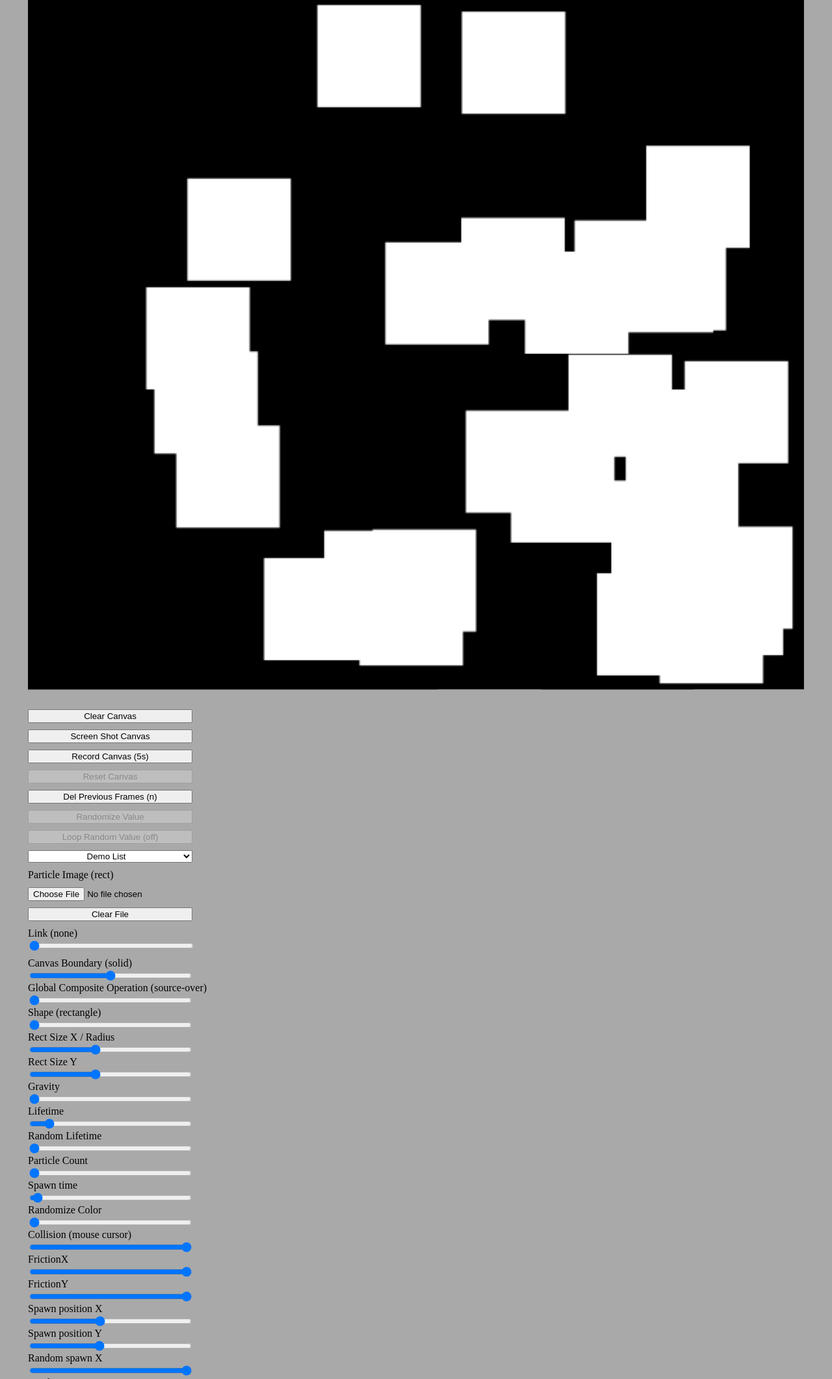
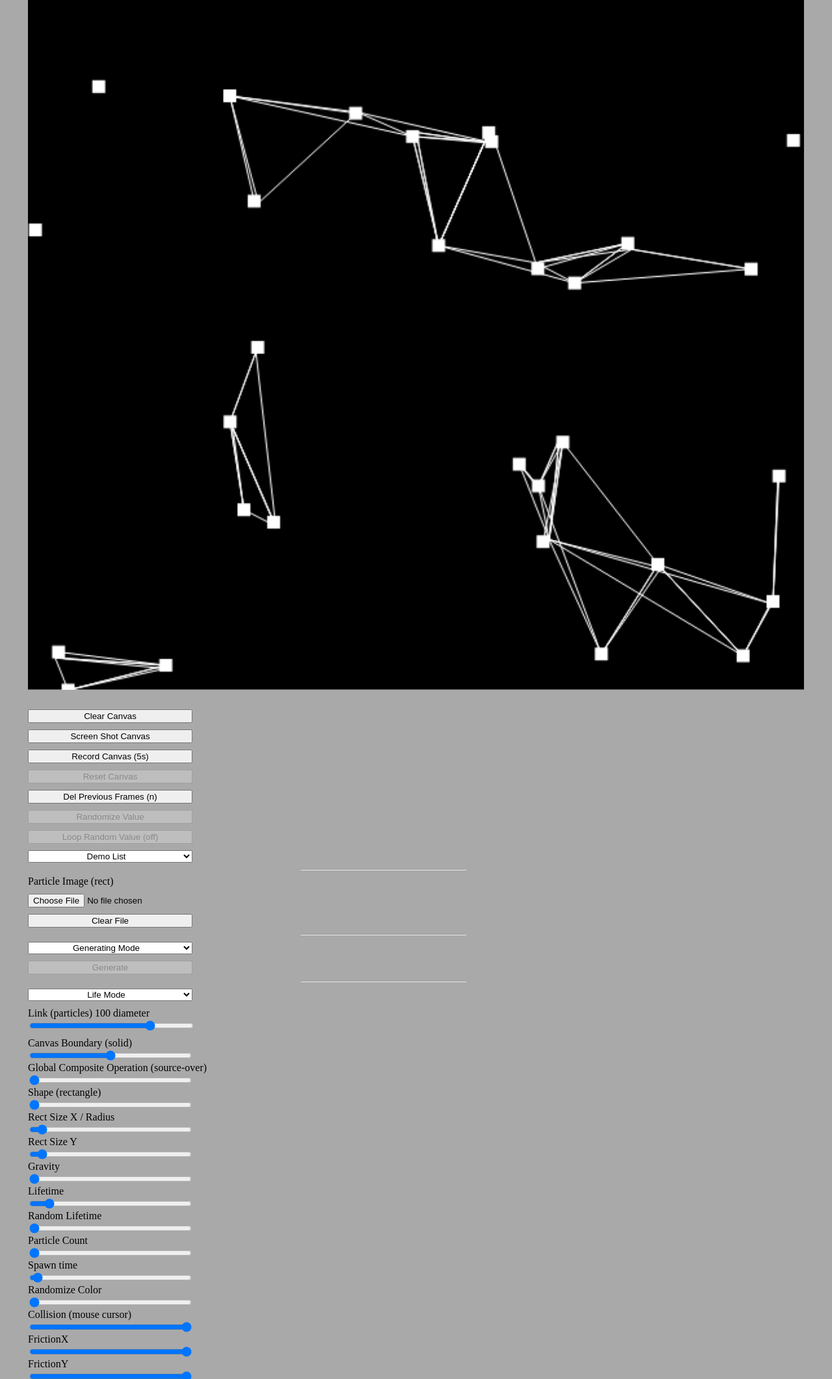
Before and after one commit to kippsGit/2020, a PHP site: page / in a window 1280 px wide. Shown: the whole page at 65% size. Run offline with PHP 8.4, Linux system fonts and the light colour scheme.

Commit message:
Add files via upload

```diff
--- a/Particle/ext.js
+++ b/Particle/ext.js
@@ -25,6 +25,12 @@ let demo = [
 		},
 		{
 		 "a":3, "b":1, "c":1, "d":1, "e":0, "f":25, "g":0, "h":100, "i":1, "j":1, "k":0, "l":0, "m":1, "n":1, "o":1, "p":288, "q":258, "r":1, "s":1, "t":9.3, "u":5, "v":10, "w":5, "x":255, "y":255, "z":255, "aa":1, "bb":0, "cc":0, "dd":0, "ee":1,  "ff":false
+		},
+		{
+		 "a":3, "b":1, "c":1, "d":0, "e":1, "f":200, "g":0, "h":100, "i":1, "j":1, "k":0, "l":0, "m":1, "n":1, "o":1, "p":288, "q":258, "r":1, "s":1, "t":9.3, "u":5, "v":10, "w":5, "x":255, "y":255, "z":255, "aa":1, "bb":0, "cc":0, "dd":0, "ee":1,  "ff":false
+		},
+		{
+		 "a":3, "b":1, "c":1, "d":1, "e":0, "f":10, "g":0, "h":397, "i":0, "j":1, "k":200, "l":0, "m":0, "n":1, "o":1, "p":295, "q":265, "r":1, "s":1, "t":10, "u":5, "v":10, "w":5, "x":255, "y":0, "z":0, "aa":1, "bb":0, "cc":0, "dd":0, "ee":0.1,  "ff":false
 		}
 	];
 // use this to log the current controller values u made, copy ang paste it above to add selection to the demos :)
--- a/Particle/index.html
+++ b/Particle/index.html
@@ -17,13 +17,18 @@
 	<input id="loopRandomValueController" type="button" value="Loop Random Value (off)" onclick="loop_rndVal()" disabled="true">
 
 	<select id="demoListController"></select>
+	<hr>
 	<label id="particleImageControllerLabel" for="demoListController">Particle Image (rect)</label>
 	<input type="file" id="particleImageController">
 	<input id="clearFileInputController" type="button" value="Clear File" onclick="clrFI()">
-	<!-- <select id="linkController"></select> -->
+	<hr>
+	<select id="modeController"></select>
+	<input id="generateParticlesController" type="button" value="Generate" onclick="createParticles()" disabled="true">
+	<hr>
+	<select id="lifeModeController"></select>
 
 	<label id="linkControllerLabel" for="linkController">Link (nothing)</label>
-	<input id="linkController" type="range" min="0" max="4" value="0">
+	<input id="linkController" type="range" min="0" max="4" value="3">
 	<label id="canvasBoundaryControllerLabel" for="canvasBoundaryController">Canvas Boundary (nothing)</label>
 	<input id="canvasBoundaryController" type="range" min="0" max="2" value="1">
 	<label id="GCOControllerLabel" for="GCOController">Global Composite Operation (source-over)</label>
@@ -31,9 +36,9 @@
 	<label id="shapeControllerLabel" for="shapeController">Shape (Rectangle)</label>
 	<input id="shapeController" type="range" min="0" max="1" value="0">
 	<label for="sizeXController">Rect Size X / Radius</label>
-	<input id="sizeXController" type="range" min="0" max="200" value="80">
+	<input id="sizeXController" type="range" min="0" max="200" value="10">
 	<label for="sizeYController">Rect Size Y</label>
-	<input id="sizeYController" type="range" min="0" max="200" value="80">
+	<input id="sizeYController" type="range" min="0" max="200" value="10">
 	<label for="gravityController">Gravity</label>
 	<input id="gravityController" type="range" min="0" max="10" step="0.1" value="0">
 	<label for="lifeTimeController">Lifetime</label>
--- a/Particle/main.js
+++ b/Particle/main.js
@@ -47,7 +47,9 @@ let canvas = document.querySelector("#canvas"),
 		deletePreviousFrames = document.querySelector("#deletePreviousFrames"),
 		recordCanvas = document.querySelector("#recordCanvas"),
 		demoListController = document.querySelector("#demoListController"),
-		particleImageController = document.querySelector("#particleImageController");
+		particleImageController = document.querySelector("#particleImageController"),
+		modeController = document.querySelector("#modeController"),
+		lifeModeController = document.querySelector("#lifeModeController");
 
 	let eyeImage = new Image(),
 		fReader = new FileReader();
@@ -55,6 +57,19 @@ let canvas = document.querySelector("#canvas"),
 
 	particleImageController.addEventListener("change", ()=>{
 		fReader.readAsDataURL(particleImageController.files[0]);
+	})
+	modeController.addEventListener("change", ()=>{
+		// mode operation
+		switch(modeController.options.selectedIndex){
+			case 1:
+				CP = setInterval(createParticles, parseInt(creationTimeController.value));
+				generateParticlesController.disabled = true;
+			break;
+			case 2:
+				generateParticlesController.disabled = false;
+				clearInterval(CP)
+			break;
+		}
 	})
 
 	//default values
@@ -70,7 +85,9 @@ let canvas = document.querySelector("#canvas"),
 
 	let controllerFrame = document.querySelector("#controllerFrame");
 
-	let indx = 0, event, demoSelected = 0;
+	let indx = 0,
+		event,
+		demoSelected = 0;
 
 	//demo list
 	demoListController.options[0] = new Option("Demo List");
@@ -85,6 +102,16 @@ let canvas = document.querySelector("#canvas"),
 			selectDemo(demoSelected);
 		}
 	})
+
+	// mode controller list
+	modeController.options[0] = new Option("Generating Mode");
+	modeController.options[1] = new Option("Infinite - default");
+	modeController.options[2] = new Option("Finite");
+
+	// lifetime mode list
+	lifeModeController.options[0] = new Option("Life Mode");
+	lifeModeController.options[1] = new Option("Infinite");
+	lifeModeController.options[2] = new Option("Finite - default");
 
 	let particle = function(){
 			this.mass = .0001;
@@ -146,13 +173,25 @@ let canvas = document.querySelector("#canvas"),
 				this.pos.x += this.vel.x;
 				this.pos.y += this.vel.y;
 
-				this.vel.x *= this.friction.x;
-				this.vel.y *= this.friction.y;
+				//generating mode operation
+				switch(lifeModeController.options.selectedIndex){
+					case 0:
+						this.life++;
+						if (this.life >= this.maxLife){
+							delete partArr[this.idd];
+						}
+					break;
+					case 1:
 
-				this.life++;
-				if (this.life >= this.maxLife){
-					delete partArr[this.idd];
+					break;
+					case 2:
+						this.life++;
+						if (this.life >= this.maxLife){
+							delete partArr[this.idd];
+						}
+					break;
 				}
+
 				//canvas boundary operation
 				switch(parseInt(canvasBoundaryController.value)){
 					case 0:
@@ -487,7 +526,7 @@ let canvas = document.querySelector("#canvas"),
 								    eyeImage.src = event.target.result;
 								}
 								//eyeImage.src = particleImageController.files[0].name;
-								c.drawImage(eyeImage, 0, 0, 1200, 800, this.pos.x, this.pos.y, this.siz.w, this.siz.h);
+								c.drawImage(eyeImage, 0, 0, 1000, 1000, this.pos.x, this.pos.y, this.siz.w, this.siz.h);
 							}
 
 
@@ -839,6 +878,8 @@ function resolveCollision(part, otherParticle) {
 
 		// loop
 		setInterval(()=>{
+
+			// saving to temporary canvas for exporting webm video
 			if(transferCanvasToTempCanvas){
 				tempCNVS.width = canvas.width;
 				tempCNVS.height = canvas.height/2;
--- a/Particle/style.css
+++ b/Particle/style.css
@@ -21,7 +21,7 @@
 		white-space: nowrap;
 	}
 
-	#clearCanvasController, #randomValueController, #loopRandomValueController, #GCOController, #saveCanvas, #resetCanvas, #shapeController, #sizeXController, #sizeYController, #gravityController, #lifeTimeController, #randomlifeTimeController, #posXController, #posYController, #randomXController, #randomYController, #velXMaxController, #velXMinController, #velYMaxController, #velYMinController, #particleCountController, #creationTimeController, #redChannelController, #greenChannelController, #blueChannelController, #alphaChannelController, #bgRedChannelController, #bgGreenChannelController, #bgBlueChannelController, #bgAlphaChannelController, #randomColorController, #canvasBoundaryController, #linkController, #frictionXController, #frictionYController, #collisionController, #dropdownWrapper, #demoListController, #particleImageController, #clearFileInputController{
+	#clearCanvasController, #randomValueController, #loopRandomValueController, #GCOController, #saveCanvas, #resetCanvas, #shapeController, #sizeXController, #sizeYController, #gravityController, #lifeTimeController, #randomlifeTimeController, #posXController, #posYController, #randomXController, #randomYController, #velXMaxController, #velXMinController, #velYMaxController, #velYMinController, #particleCountController, #creationTimeController, #redChannelController, #greenChannelController, #blueChannelController, #alphaChannelController, #bgRedChannelController, #bgGreenChannelController, #bgBlueChannelController, #bgAlphaChannelController, #randomColorController, #canvasBoundaryController, #linkController, #frictionXController, #frictionYController, #collisionController, #dropdownWrapper, #demoListController, #particleImageController, #clearFileInputController, #modeController, #generateParticlesController, #lifeModeController{
 		position: relative;
 		/*transform: translateX(-50%);*/
 		/*top: 50%;*/
@@ -62,6 +62,27 @@
 		width: 253px;
 		margin-bottom: 10px;
 	}
+	#modeController{
+		margin-top: 10px;
+		width: 253px;
+		margin-bottom: 10px;
+		text-align-last: center;
+	}
+	#generateParticlesController{
+		margin-top: 10px;
+		width: 253px;
+		margin-bottom: 10px;
+	}
+	#lifeModeController{
+		margin-top: 10px;
+		width: 253px;
+		margin-bottom: 10px;
+		text-align-last: center;
+	}
+
+
+
+
 	#linkController{
 		width: 253px;
 		margin-bottom: 10px;
@@ -85,6 +106,10 @@
 	}
 	#bgAlphaChannelController{
 		margin-bottom: 50px;
+	}
+	hr{
+		width: 253px;
+		transform: translateX(-20%);
 	}
 	*::selection{
 		color: none;
@@ -130,7 +155,10 @@
 	#recordCanvas:hover,
 	#demoListController:hover,
 	#particleImageController:hover,
-	#clearFileInputController:hover{
+	#clearFileInputController:hover,
+	#modeController:hover,
+	#generateParticlesController:hover,
+	#lifeModeController:hover{
 		cursor: pointer;
 	}
 
```
